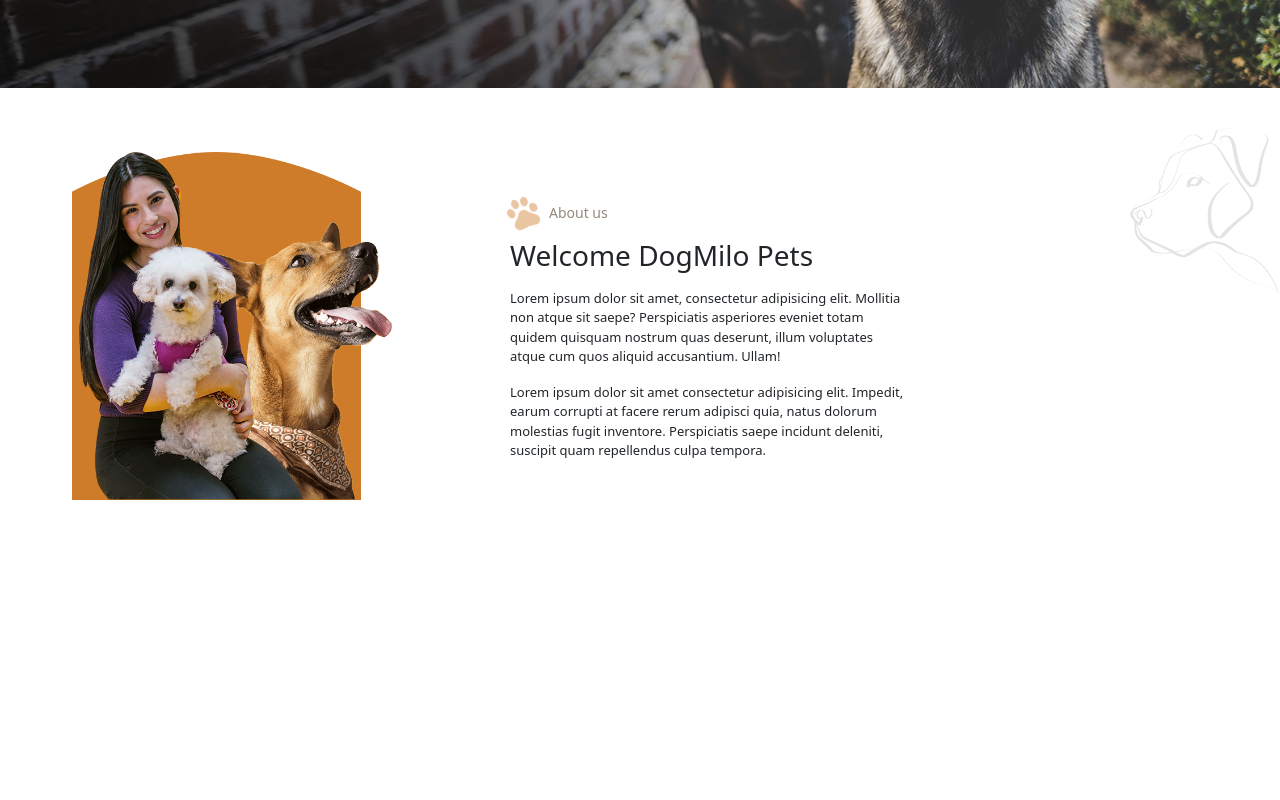
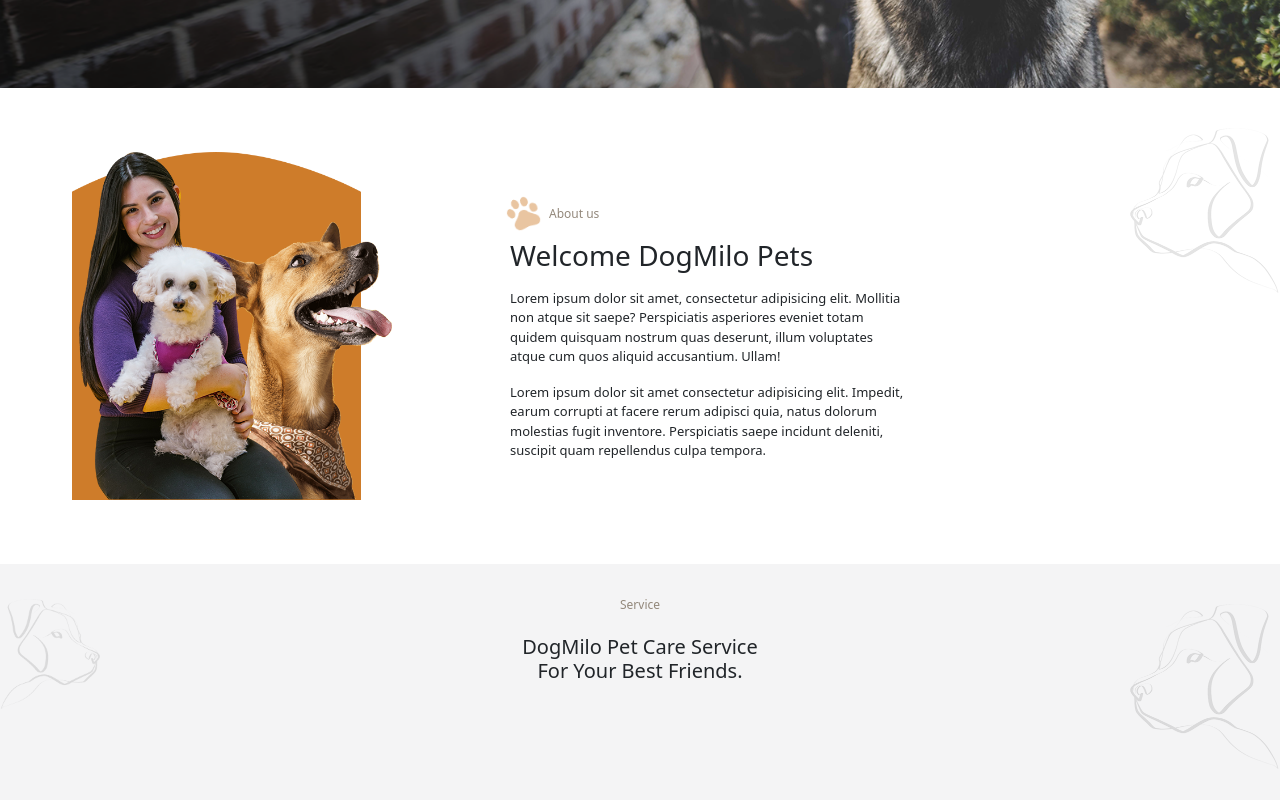
Before and after one commit to GiuseppeDalessio7/proj-html-vuejs, a Vue app: page / in a window 1280 px wide. Shown: the part 546-1346 px from the top of the page. Before the commit the page ends 1110 px from the top, so only its background shows below. Built offline with nearby package versions, Linux system fonts and the light colour scheme; a web font is replaced by a local one.

Commit message:
Work in progress

```diff
--- a/src/components/appTopMain.vue
+++ b/src/components/appTopMain.vue
@@ -41,14 +41,37 @@
             </div>
         </div>
     </div>
+    <div class="my_backcolor" style=" background-color: #f4f4f5;">
+        <div class="container">
+            <div class="text-center my_h">
+                <p class="my_color padding ">Service</p>
+                <h5 class="my_h text-center">DogMilo Pet Care Service
+                    For Your Best Friends.</h5>
+            </div>
+        </div>
+    </div>
 </template>
 
 <style lang="scss" scoped>
+.my_h {
+    width: 250px;
+    margin: auto;
+    // margin-left: 425px;
+}
+
 .my_backg {
     background-image: url(../assets/img/dog-logo.png);
     background-repeat: no-repeat;
     background-position: right top 40px;
     background-size: 150px;
+}
+
+
+.my_backcolor {
+    width: 100%;
+    height: 400px;
+    background: url(../assets/img/dog-logo.png) right top 40px no-repeat, url(../assets/img/dog-left.png) left top 35px no-repeat;
+    background-size: 150px, 100px;
 }
 
 .myimg {
@@ -65,6 +88,8 @@
 
 .my_color {
     color: #93887b;
+    font-size: 12px;
+    font-weight: 500;
 }
 
 .myposition {
@@ -84,4 +109,9 @@
 .margin_l {
     margin-left: -4px;
 }
+
+.padding {
+    padding-top: 2rem;
+    padding-bottom: 5px;
+}
 </style>
```
